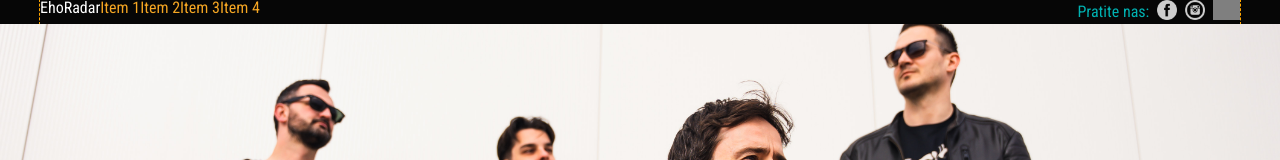
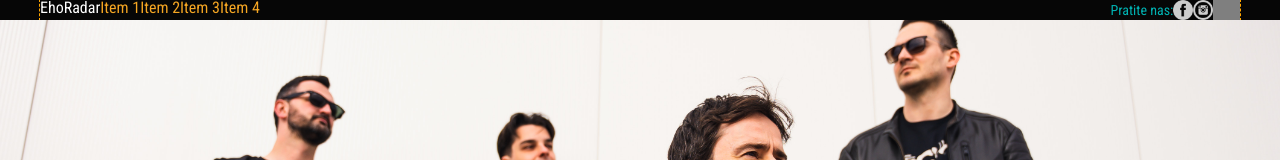
Before and after one commit to stakic-igor/ehoradar, a React (Create React App) app: page / in a window 1280 px wide. Shown: the top 160 px of the page. Built offline with nearby package versions, Linux system fonts and the light colour scheme; grey boxes are pictures that could not be loaded.

Commit message:
Solve social header height issues

```diff
--- a/src/components/HeaderSocialNetwork.js
+++ b/src/components/HeaderSocialNetwork.js
@@ -1,8 +1,8 @@
 const HeaderSocialNetwork = () => {
 	return (
 		<section className="header-social">
-			<span className="header-social__title">Pratite nas:</span>
-			<div className="header-social-networks secondary-text">
+			<span className="header-social__title secondary-text">Pratite nas:</span>
+			<div className="header-social-networks">
 				<a
 					href='https://www.facebook.com/ehoradar'
 					className='header-social-networks__link  facebook'
--- a/src/scss/layout/_header-social-network.scss
+++ b/src/scss/layout/_header-social-network.scss
@@ -8,9 +8,11 @@
 }
 
 .header-social-networks {
+	line-height: 0;
 	&__link {
-		margin-left: 8px;
+		margin: 0 auto;
 		opacity: 0.8;
+		display: inline-block;
 		transition: all 280ms ease-in;
 		& > img {
 			height: 20px;
```
